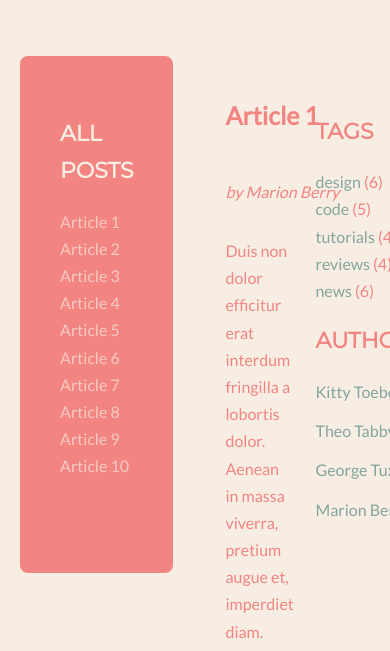
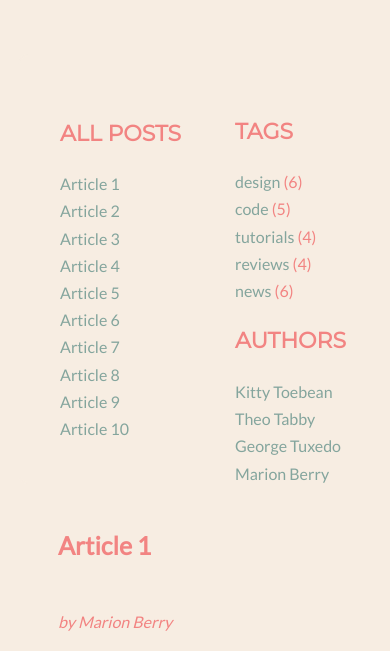
Before and after one commit to Aga-de/Blog-Javascript, a website: page index.html in a window 390 px wide. Shown: the part 189-840 px from the top of the page. Drawn offline with Linux system fonts and the light colour scheme.

Commit message:
Add responsive wiev

```diff
--- a/sass/style.scss
+++ b/sass/style.scss
@@ -168,3 +168,42 @@ body {
   margin-top: 0;
   font-size: 25px;
 }
+
+/*Media*/
+@media (max-width: 576px) {
+  .wrapper {
+    display: flex;
+    flex-direction: column;
+  }
+  .post {
+    &.active {
+    position: absolute;
+    display: flex;
+    width: 100%;
+    }
+
+  }
+  .two {
+    position: absolute;
+    display: flex;
+    flex-direction: column;
+    left: 50%;
+  }
+
+  .one {
+    background-color: $color-one;
+    .section-title {
+      color: $color-three;
+    }
+    a {
+      color: $color-two;
+    }
+  }
+
+  .authors {
+    li {
+      margin-bottom: 0;
+    }
+  }
+
+}
```
Also changed, not shown: css/style.css, 1 other file.
